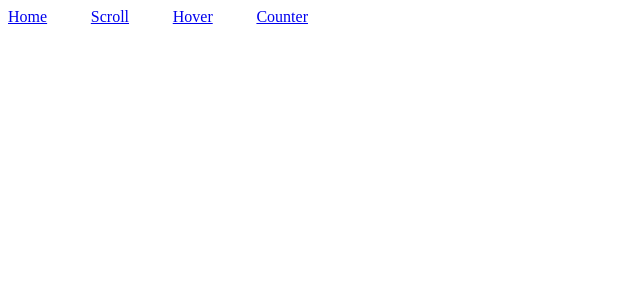
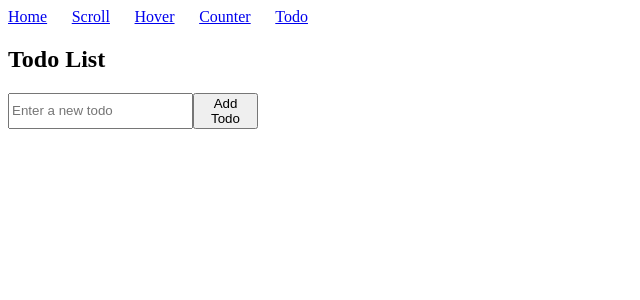
Before and after one commit to anurag1302/hooks-story, a React (Vite) app: page /todo in a window 1280 px wide. Shown: the top 300 px of the page, without its empty margins (0-640 px from the left). Built offline with nearby package versions, Linux system fonts and the light colour scheme.

Commit message:
Todo component - useReducer hook

```diff
--- a/src/App.jsx
+++ b/src/App.jsx
@@ -2,6 +2,7 @@ import Scroll from "./components/Scroll";
 import Hover from "./components/Hover";
 import Home from "./components/Home";
 import Counter from "./components/Counter";
+import Todo from "./components/Todo";
 import { BrowserRouter as Router, Routes, Route } from "react-router-dom";
 import Header from "./components/Header";
 import "./App.css";
@@ -17,6 +18,7 @@ function App() {
         <Route path="/scroll" element={<Scroll />} />
         <Route path="/hover" element={<Hover />} />
         <Route path="/counter" element={<Counter />} />
+        <Route path="/todo" element={<Todo />} />
       </Routes>
     </Router>
   );
--- a/src/components/Header.jsx
+++ b/src/components/Header.jsx
@@ -10,6 +10,7 @@ const Header = () => {
           <Link to="/scroll">Scroll</Link>
           <Link to="/hover">Hover</Link>
           <Link to="/counter">Counter</Link>
+          <Link to="/todo">Todo</Link>
         </div>
       </header>
     </>
--- /dev/null
+++ b/src/components/Todo.jsx
@@ -0,0 +1,79 @@
+import React, { useReducer, useState } from "react";
+function todoReducer(state, action) {
+  switch (action.type) {
+    case "add":
+      return [
+        ...state,
+        { id: Date.now(), text: action.text, completed: false },
+      ];
+    case "remove":
+      return state.filter((todo) => todo.id !== action.id);
+    case "toggle":
+      return state.map((todo) =>
+        todo.id === action.id ? { ...todo, completed: !todo.completed } : todo
+      );
+    default:
+      throw new Error(`Unknown action: ${action.type}`);
+  }
+}
+
+function Todo() {
+  const [state, dispatch] = useReducer(todoReducer, []);
+  const [text, setText] = useState("");
+
+  const handleAddTodo = () => {
+    if (text !== null || text !== "") {
+      dispatch({ type: "add", text });
+      setText("");
+    }
+  };
+
+  return (
+    <div>
+      <h2>Todo List</h2>
+      <div
+        style={{
+          display: "flex",
+          justifyContent: "space-between",
+          width: "250px",
+        }}
+      >
+        <input
+          type="text"
+          value={text}
+          onChange={(e) => setText(e.target.value)}
+          placeholder="Enter a new todo"
+        />
+        <button onClick={handleAddTodo}>Add Todo</button>
+      </div>
+
+      <ul>
+        {state.map((todo) => (
+          <li
+            key={todo.id}
+            style={{
+              display: "flex",
+              justifyContent: "space-between",
+              width: "100px",
+            }}
+          >
+            <span
+              style={{
+                textDecoration: todo.completed ? "line-through" : "none",
+                cursor: "pointer",
+              }}
+              onClick={() => dispatch({ type: "toggle", id: todo.id })}
+            >
+              {todo.text}
+            </span>
+            <button onClick={() => dispatch({ type: "remove", id: todo.id })}>
+              Remove
+            </button>
+          </li>
+        ))}
+      </ul>
+    </div>
+  );
+}
+
+export default Todo;
```
